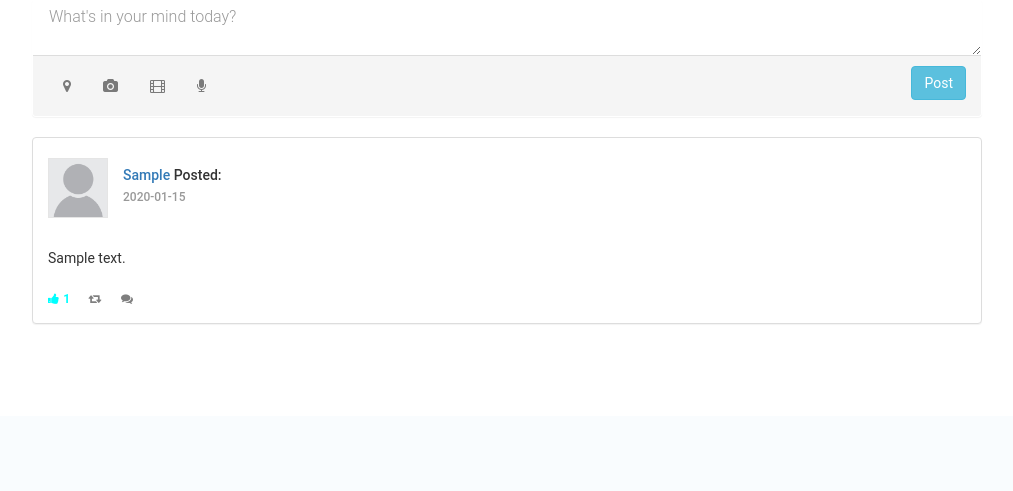
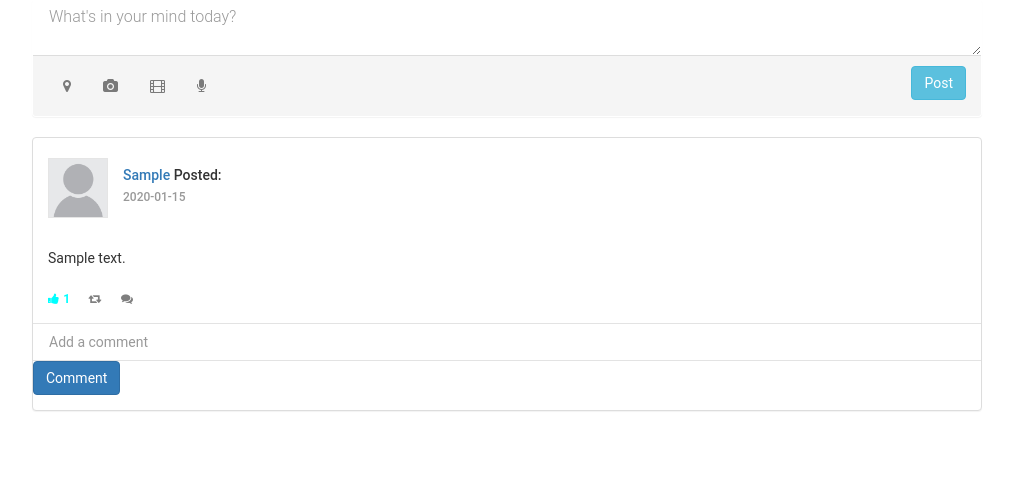
Before and after one commit to BeepBoop486/Clean-Note, a PHP site: page / in a window 1280 px wide. Shown: the part 384-875 px from the top of the page, without its empty margins (38-1051 px from the left). Before the commit the page ends 708 px from the top, so only its background shows below. Run offline with PHP 8.4, Linux system fonts and the light colour scheme; the visitor is signed in with stand-in values (Sample User, id 1); tables that the repository leaves empty hold one stand-in row (values such as "Sample post").

Commit message:
Changed the way you comment

```diff
--- a/inc/includables/pages/network/contright.php
+++ b/inc/includables/pages/network/contright.php
@@ -62,7 +62,14 @@
 						<div class="stats">
 							<a class="stat-item" id="like_button_'.$post_id.'" onclick="CheckIfILiked('.$post_id.', '.$_SESSION["uid"].', 0)"><i class="fa fa-thumbs-up icon"></i> <k id="likes_value_'.$post_id.'"> 0</k></a>
 							<a class="stat-item" id="retweet_button_'.$post_id.'"><i class="fa fa-retweet icon"></i></a>
-							<a class="stat-item" id="comment_button_'.$post_id.'" onclick="Comment('.$post_id.')"><i class="fa fa-comments icon"></i> </a>
+							<a class="stat-item" id="comment_button_'.$post_id.'"><i class="fa fa-comments icon"></i> </a>
+						</div>
+					</div>
+
+					<div class="post-footer">
+						<div class="form-group mx-sm-3 mb-2">
+							<input class="form-control add-comment-input" id="comment_box_'.$post_id.'" placeholder="Add a comment">
+							<button class="btn btn-primary mb-2" onclick="Comment('.$post_id.')">Comment</button>
 						</div>
 					</div>
 
--- a/js/network.utils.js
+++ b/js/network.utils.js
@@ -86,8 +86,8 @@
 function Comment(post_id) {
     var post_id = post_id
 
-    //TODO: A comment textarea will be shown after clicking this btn
-    var content = prompt("Please enter your reply here:");
+    var input_elm = document.getElementById("comment_box_"+post_id);
+    var content = input_elm.value
 
     if(content != null) {
         $.post("/api/comments/Comment.php", {post_id: post_id, comment_cnt: content}).done((data) => {
```
